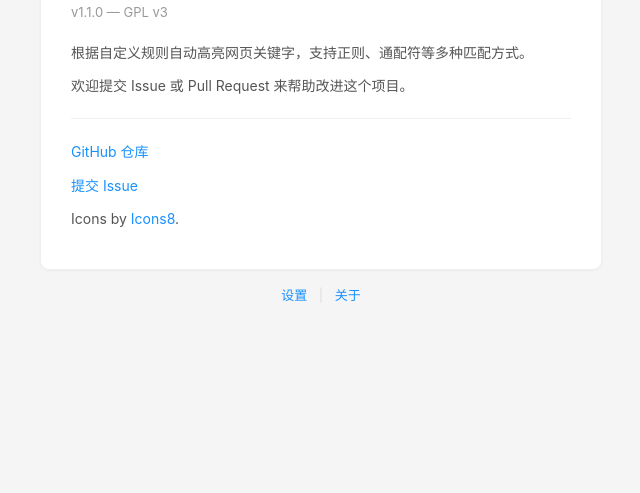
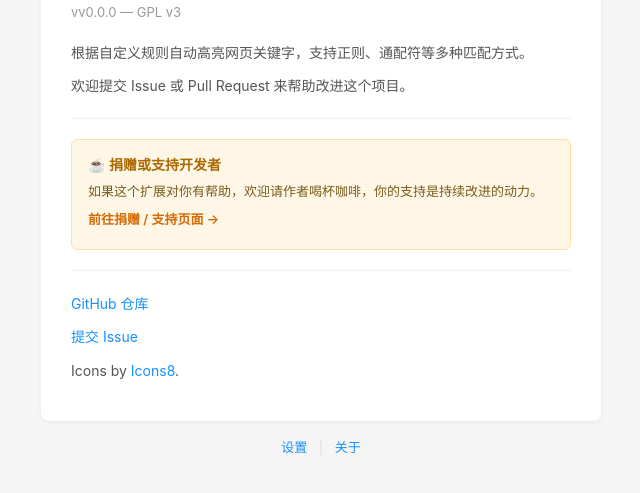
Before and after one commit to dsqm/Auto-Rule-Highlighter, a browser extension: page options/about.html in a window 1280 px wide. Shown: the part 101-594 px from the top of the page, without its empty margins (319-959 px from the left). Drawn offline with Linux system fonts and the light colour scheme.

Commit message:
完善关于页

```diff
--- a/options/about.html
+++ b/options/about.html
@@ -13,6 +13,11 @@
     a { color: #1890ff; text-decoration: none; }
     a:hover { text-decoration: underline; }
     hr { border: none; border-top: 1px solid #f0f0f0; margin: 20px 0; }
+    .support { background: #fff7e6; border: 1px solid #ffe0a3; border-radius: 6px; padding: 14px 16px; margin: 16px 0; }
+    .support .support-title { font-size: 14px; font-weight: 600; color: #ad6800; margin-bottom: 6px; }
+    .support p { margin: 4px 0; color: #7a5c1e; font-size: 13px; }
+    .support a { color: #d46b08; font-weight: 600; }
+    .support a:hover { text-decoration: underline; }
     .footer-links { margin-top: 16px; text-align: center; font-size: 13px; color: #999; }
     .footer-links a { margin: 0 8px; }
     .footer-links .sep { color: #ddd; }
@@ -21,11 +26,19 @@
 <body>
   <div class="container">
     <div class="card">
-      <h1>Auto Rule Highlighter</h1>
-      <div class="version">v1.1.0 &mdash; GPL v3</div>
+      <h1 id="ext-name">Auto Rule Highlighter</h1>
+      <div class="version">v<span id="ext-version">1.1.2</span> &mdash; GPL v3</div>
       <p>根据自定义规则自动高亮网页关键字，支持正则、通配符等多种匹配方式。</p>
 
       <p>欢迎提交 Issue 或 Pull Request 来帮助改进这个项目。</p>
+
+      <hr>
+
+      <div class="support">
+        <div class="support-title">☕ 捐赠或支持开发者</div>
+        <p>如果这个扩展对你有帮助，欢迎请作者喝杯咖啡，你的支持是持续改进的动力。</p>
+        <p><a href="https://docs.qq.com/aio/DRWtMY3FQS0ZHRGRG?p=qIniwAv5QQjaAipgIvwLF5" target="_blank" rel="noopener">前往捐赠 / 支持页面 →</a></p>
+      </div>
 
       <hr>
 
@@ -40,5 +53,6 @@
       <a href="about.html">关于</a>
     </div>
   </div>
+  <script src="about.js"></script>
 </body>
 </html>
--- /dev/null
+++ b/options/about.js
@@ -0,0 +1,27 @@
+// 关于页：动态填充扩展信息（版本号等读取自 manifest.json）
+(function () {
+  'use strict';
+
+  function setText(id, text) {
+    var el = document.getElementById(id);
+    if (el) el.textContent = text;
+  }
+
+  function init() {
+    var manifest = (typeof chrome !== 'undefined' && chrome.runtime && chrome.runtime.getManifest)
+      ? chrome.runtime.getManifest()
+      : null;
+
+    var version = (manifest && manifest.version) || '';
+    setText('ext-version', version ? 'v' + version : '');
+
+    var name = (manifest && manifest.name) || '';
+    if (name) setText('ext-name', name);
+  }
+
+  if (document.readyState === 'loading') {
+    document.addEventListener('DOMContentLoaded', init);
+  } else {
+    init();
+  }
+})();
```
